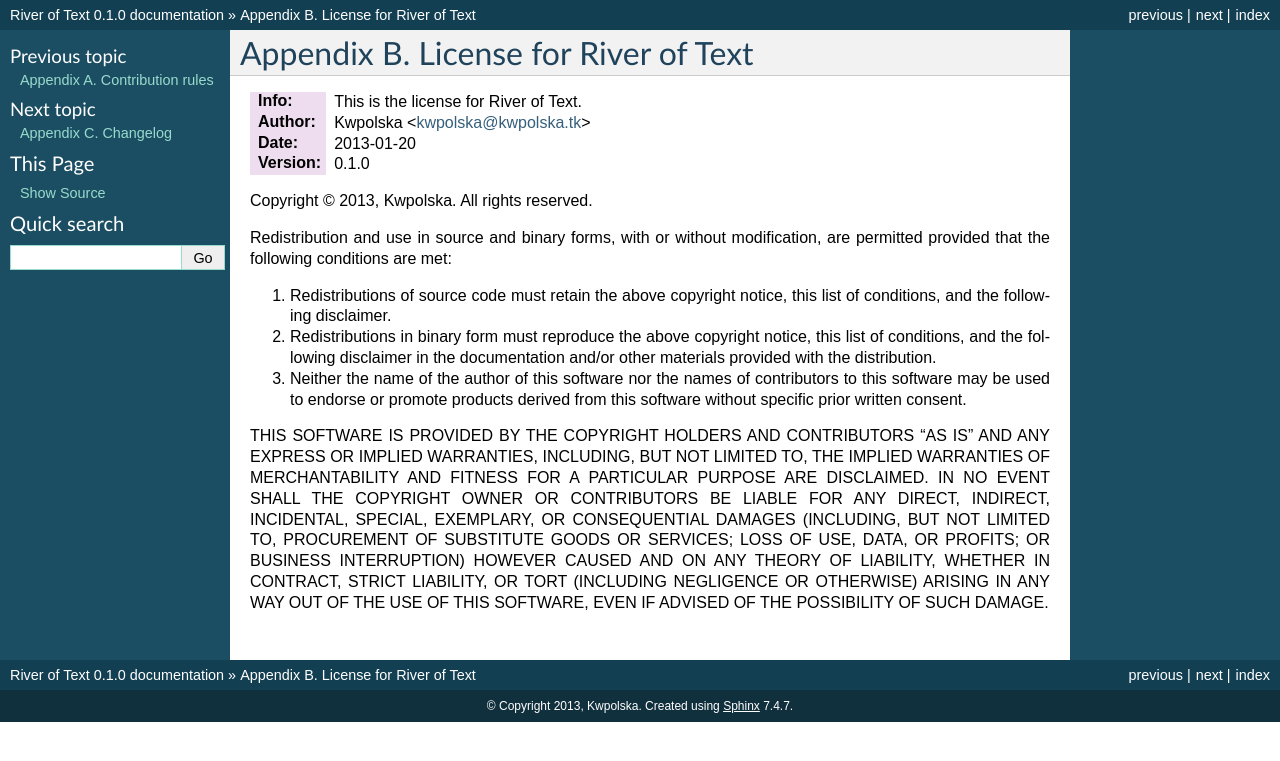
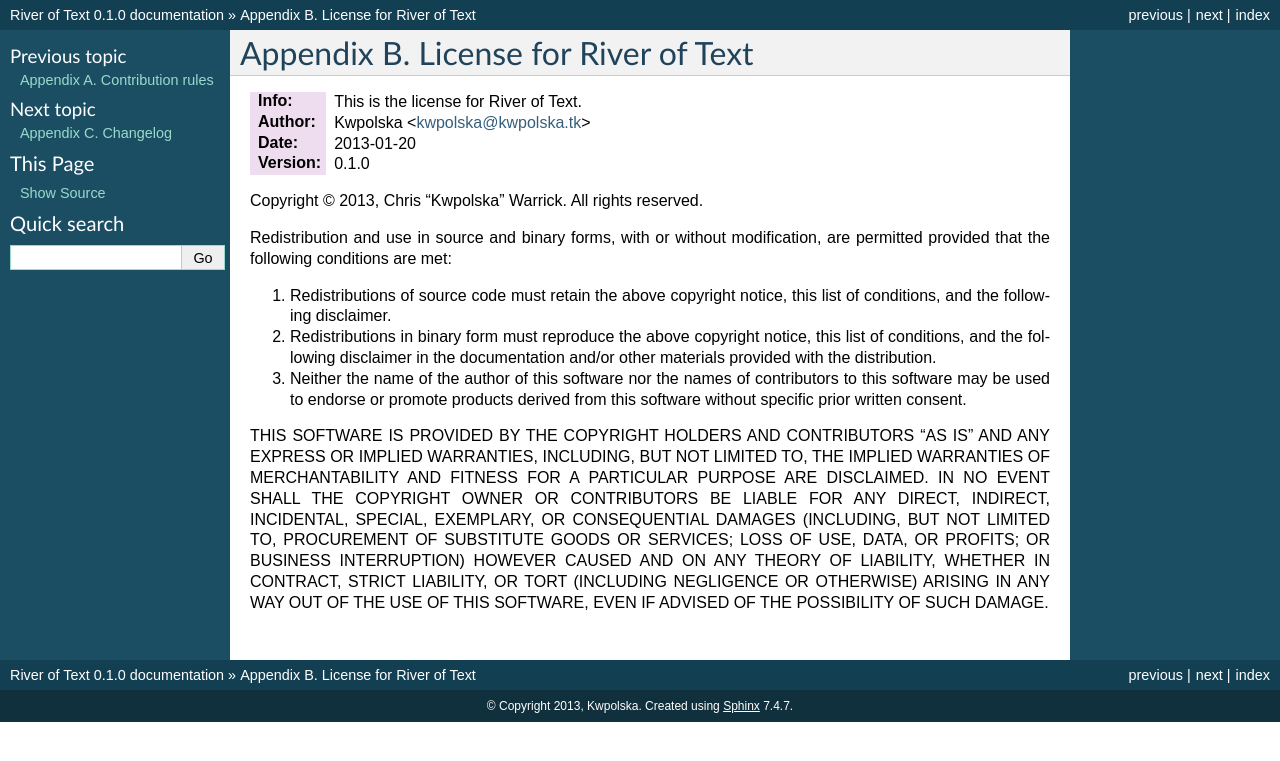
Before and after one commit to Kwpolska-graveyard/rot, a Sphinx documentation site: the page built from docs/LICENSE.rst, in a window 1280 px wide. Shown: the top 761 px of the page. Built offline with Sphinx 7.4.7, drawn with Linux system fonts in a browser that asks for light colours.

Commit message:
update name in the license and readme
Signed-off-by: Chris “Kwpolska” Warrick <kwpolska@gmail.com>

```diff
--- a/README.rst
+++ b/README.rst
@@ -17,7 +17,7 @@ human-friendly.  Originally pkgbuilder.ui.
 
 COPYRIGHT
 ---------
-Copyright © 2013, Kwpolska.
+Copyright © 2013, Chris “Kwpolska” Warrick.
 All rights reserved.
 
 Redistribution and use in source and binary forms, with or without
--- a/docs/LICENSE.rst
+++ b/docs/LICENSE.rst
@@ -8,7 +8,7 @@ Appendix B. License for River of Text
 
 .. index:: LICENSE
 
-Copyright © 2013, Kwpolska.
+Copyright © 2013, Chris “Kwpolska” Warrick.
 All rights reserved.
 
 Redistribution and use in source and binary forms, with or without
--- a/docs/README.rst
+++ b/docs/README.rst
@@ -17,7 +17,7 @@ human-friendly.  Originally pkgbuilder.ui.
 
 COPYRIGHT
 ---------
-Copyright © 2013, Kwpolska.
+Copyright © 2013, Chris “Kwpolska” Warrick.
 All rights reserved.
 
 Redistribution and use in source and binary forms, with or without
```
Also changed, not shown: 1 other file.
